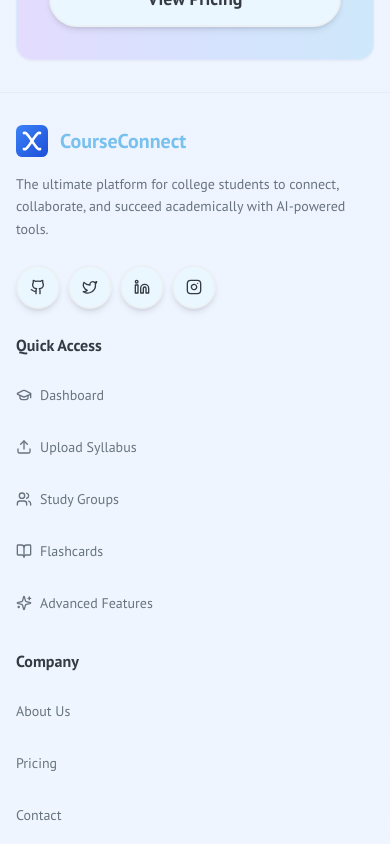
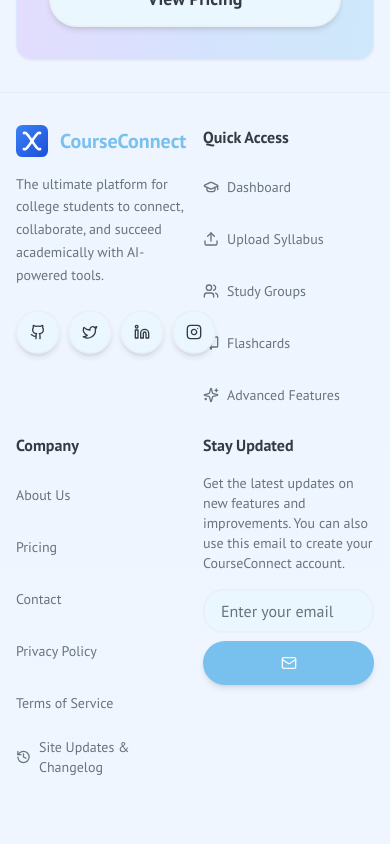
Before and after one commit to pogami/myfirstproject, a Next.js app: page /about in a window 390 px wide. Shown: the part 6580-7424 px from the top of the page. Built offline with nearby package versions, Linux system fonts and the light colour scheme.

Commit message:
fix: footer now displays in 2 columns on mobile instead of vertical stack
- Changed grid-cols-1 to grid-cols-2 for mobile footer
- Footer sections now appear side-by-side on mobile devices
- Maintains 2 columns on small screens, 4 columns on large screens

```diff
--- a/src/components/site-footer.tsx
+++ b/src/components/site-footer.tsx
@@ -106,7 +106,7 @@
       <div className="container max-w-7xl mx-auto px-4 sm:px-6 lg:px-8">
         {/* Main Footer Content */}
         <div className="py-8 sm:py-12 lg:py-16">
-          <div className="grid grid-cols-1 sm:grid-cols-2 lg:grid-cols-4 gap-6 sm:gap-8 lg:gap-12">
+          <div className="grid grid-cols-2 sm:grid-cols-2 lg:grid-cols-4 gap-4 sm:gap-8 lg:gap-12">
 
             {/* Brand Section */}
             <div className="lg:col-span-1">
```
